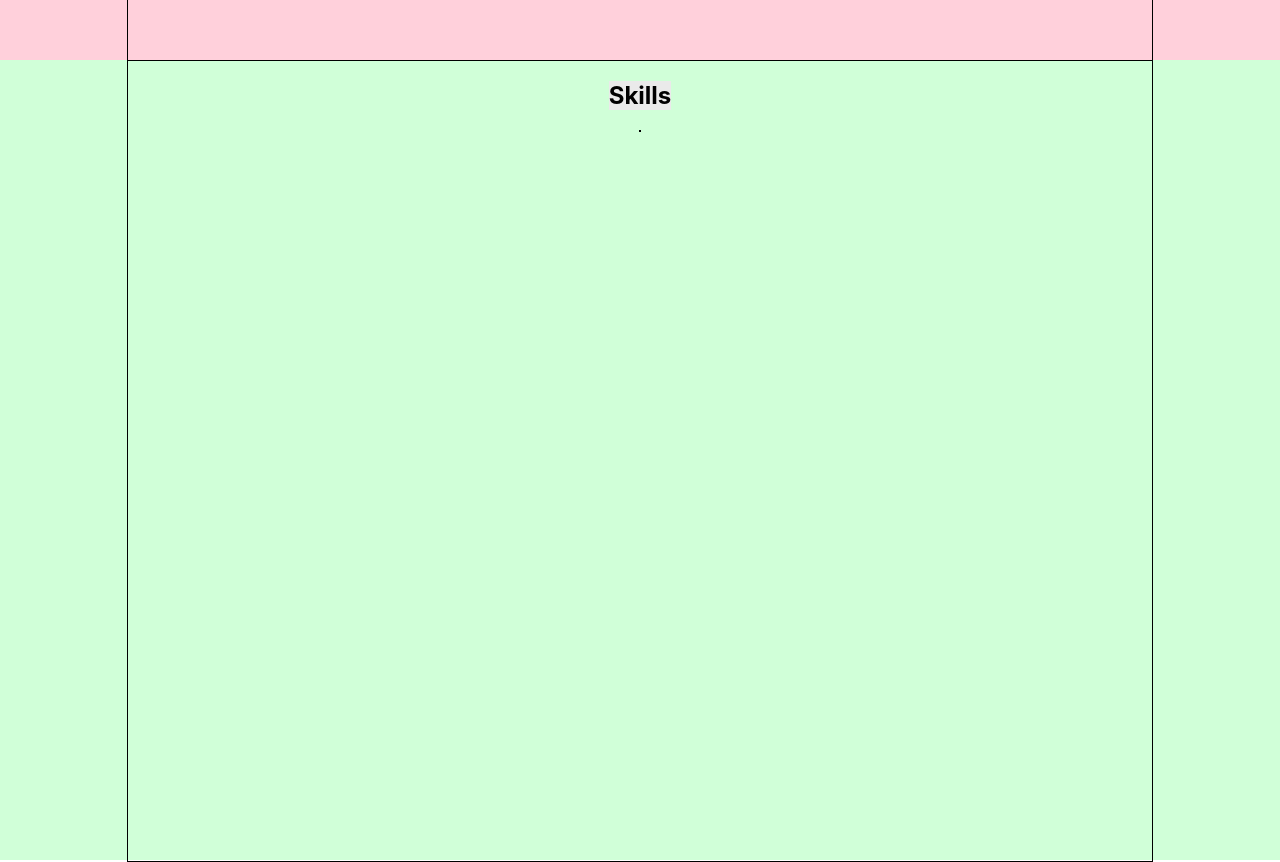
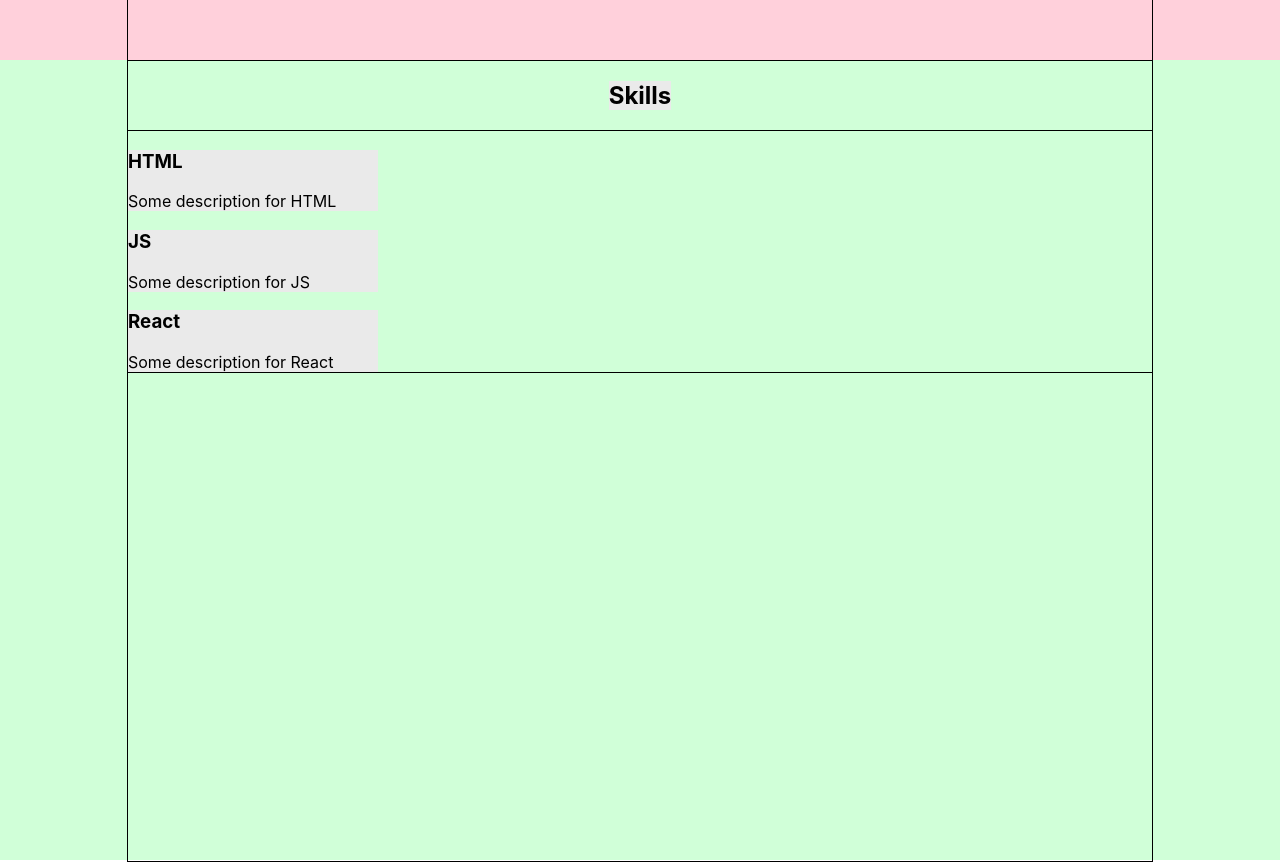
Before and after one commit to JuliOgogo/portfolio, a React (Create React App) app: page / in a window 1280 px wide. Shown: the part 820-1682 px from the top of the page. Built offline with nearby package versions, Linux system fonts and the light colour scheme.

Commit message:
skills, skill blocks (2.09.52)

```diff
--- a/src/skills/Skills.js
+++ b/src/skills/Skills.js
@@ -1,13 +1,18 @@
 import React from 'react';
 import style from './Skills.module.css';
 import styleContainer from '../common/styles/Container.module.css';
+import Skill from "./skill/Skill";
 
 function Skills() {
     return (
         <div className={style.skills}>
             <div className={`${styleContainer.container} ${style.skillsContainer}`}>
                 <h2 className={style.title}>Skills</h2>
-                <div className={style.skillsElements}></div>
+                <div className={style.skillsElements}>
+                    <Skill title={'HTML'} description={'Some description for HTML'}/>
+                    <Skill title={'JS'} description={'Some description for JS'}/>
+                    <Skill title={'React'} description={'Some description for React'}/>
+                </div>
             </div>
         </div>
     );
--- a/src/skills/Skills.module.css
+++ b/src/skills/Skills.module.css
@@ -14,4 +14,5 @@
 
 .skillsElements {
     border: 1px solid;
+    width: 100%;
 }
--- /dev/null
+++ b/src/skills/skill/Skill.js
@@ -0,0 +1,14 @@
+import React from 'react';
+import style from './Skill.module.css';
+
+function Skill(props) {
+    return (
+        <div className={style.skill}>
+            <div className={style.icon}></div>
+            <h3>{props.title}</h3>
+            <span className={style.description}>{props.description}</span>
+        </div>
+    );
+}
+
+export default Skill;
--- /dev/null
+++ b/src/skills/skill/Skill.module.css
@@ -0,0 +1,12 @@
+.skill {
+    width: 250px;
+    background-color: #eaeaea;
+}
+
+.icon {
+
+}
+
+.description {
+
+}
```
